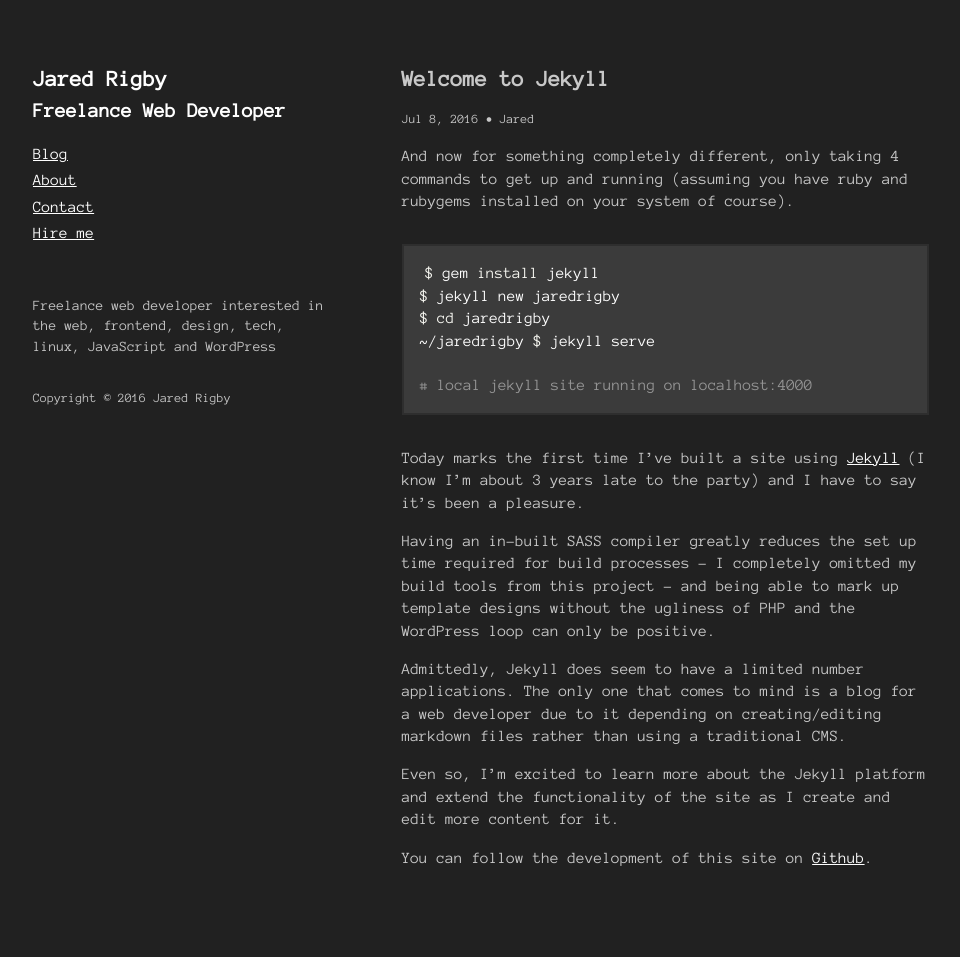
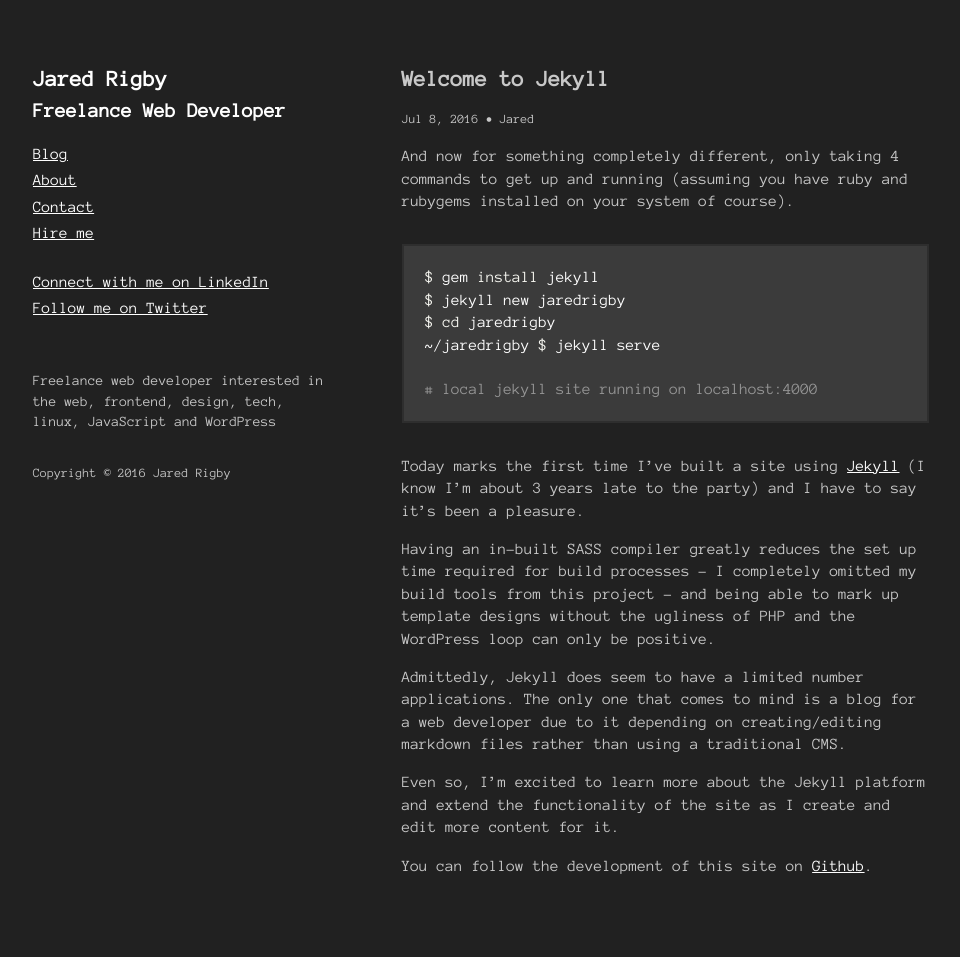
Before and after one commit to jazibobs/jazibobs.github.io, a Jekyll site: the page built from _posts/2016-07-08-welcome-to-jekyll.md, in a window 1280 px wide. Shown: the whole page, without its empty margins (159-1119 px from the left). Built offline with Jekyll 4.4.1, drawn with Linux system fonts in a browser that asks for light colours.

Commit message:
Added social media links and a few text fixes

```diff
--- a/_includes/header.html
+++ b/_includes/header.html
@@ -15,6 +15,9 @@
     {% endfor %}
 
     <a class="page-link" href="http://www.mtddigital.uk/">Hire me</a>
+    <br>
+    <a class="page-link" href="https://www.linkedin.com/jaredgrigby">Connect with me on LinkedIn</a>
+    <a class="page-link" href="https://www.twitter.com/jaredrigby">Follow me on Twitter</a>
   </nav>
 
 </header>
--- a/_posts/2016-07-08-welcome-to-jekyll.md
+++ b/_posts/2016-07-08-welcome-to-jekyll.md
@@ -9,14 +9,12 @@
 And now for something completely different, only taking 4 commands to get up and running (assuming you have ruby and rubygems installed on your system of course).
 
 {% highlight bash %}
-
 $ gem install jekyll
 $ jekyll new jaredrigby
 $ cd jaredrigby
 ~/jaredrigby $ jekyll serve
 
 # local jekyll site running on localhost:4000
-
 {% endhighlight %}
 
 Today marks the first time I've built a site using [Jekyll](https://jekyllrb.com/) (I know I'm about 3 years late to the party) and I have to say it's been a pleasure.
--- a/_sass/_elements.scss
+++ b/_sass/_elements.scss
@@ -51,6 +51,7 @@
 code {
 	background-color: lighten($jr-grey, 10%);
 	padding: $pad/4 $pad/3;
+	display: block;
 }
 
 img {
```
Also changed, not shown: about.md (+1 -1 lines).
